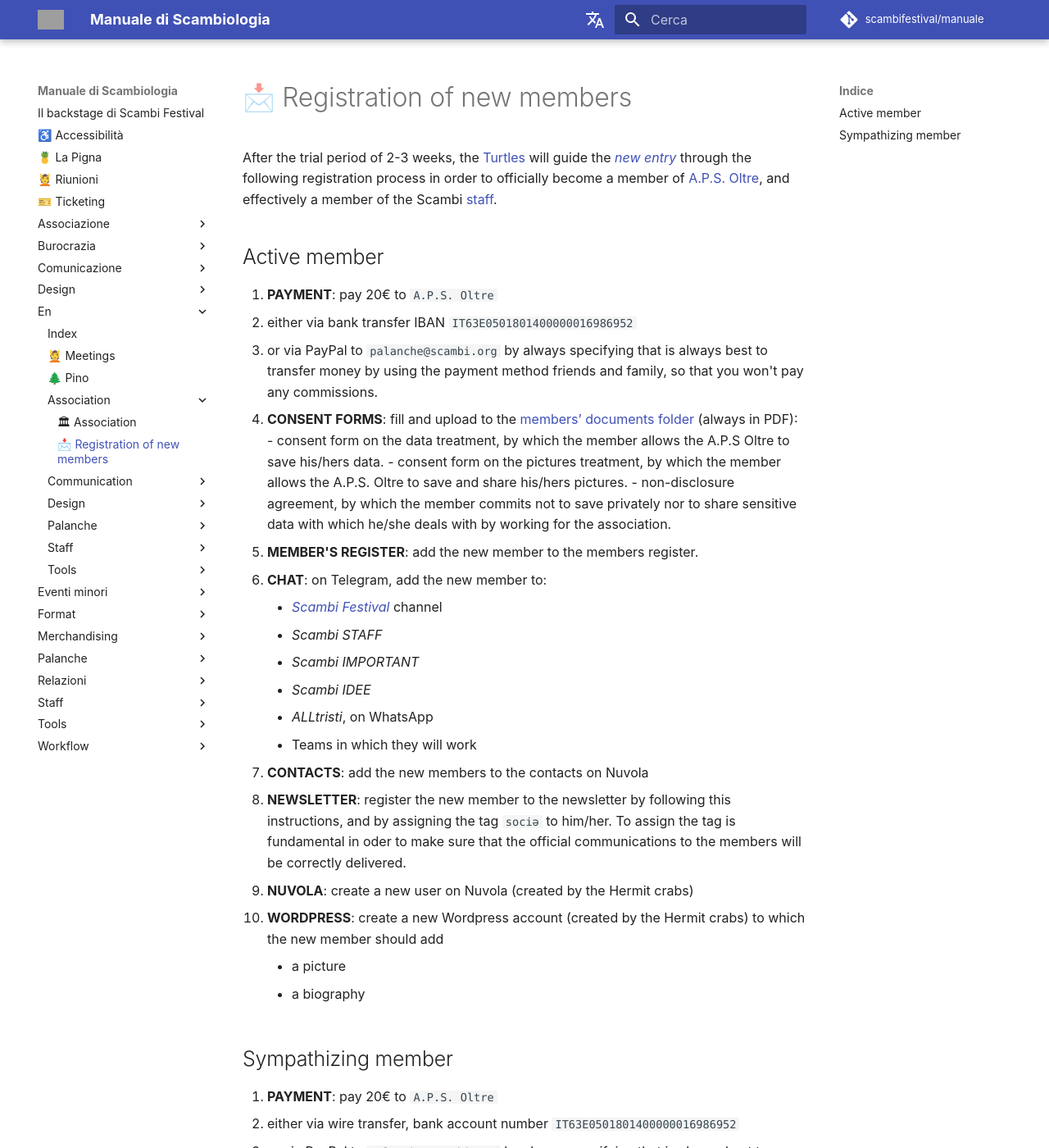
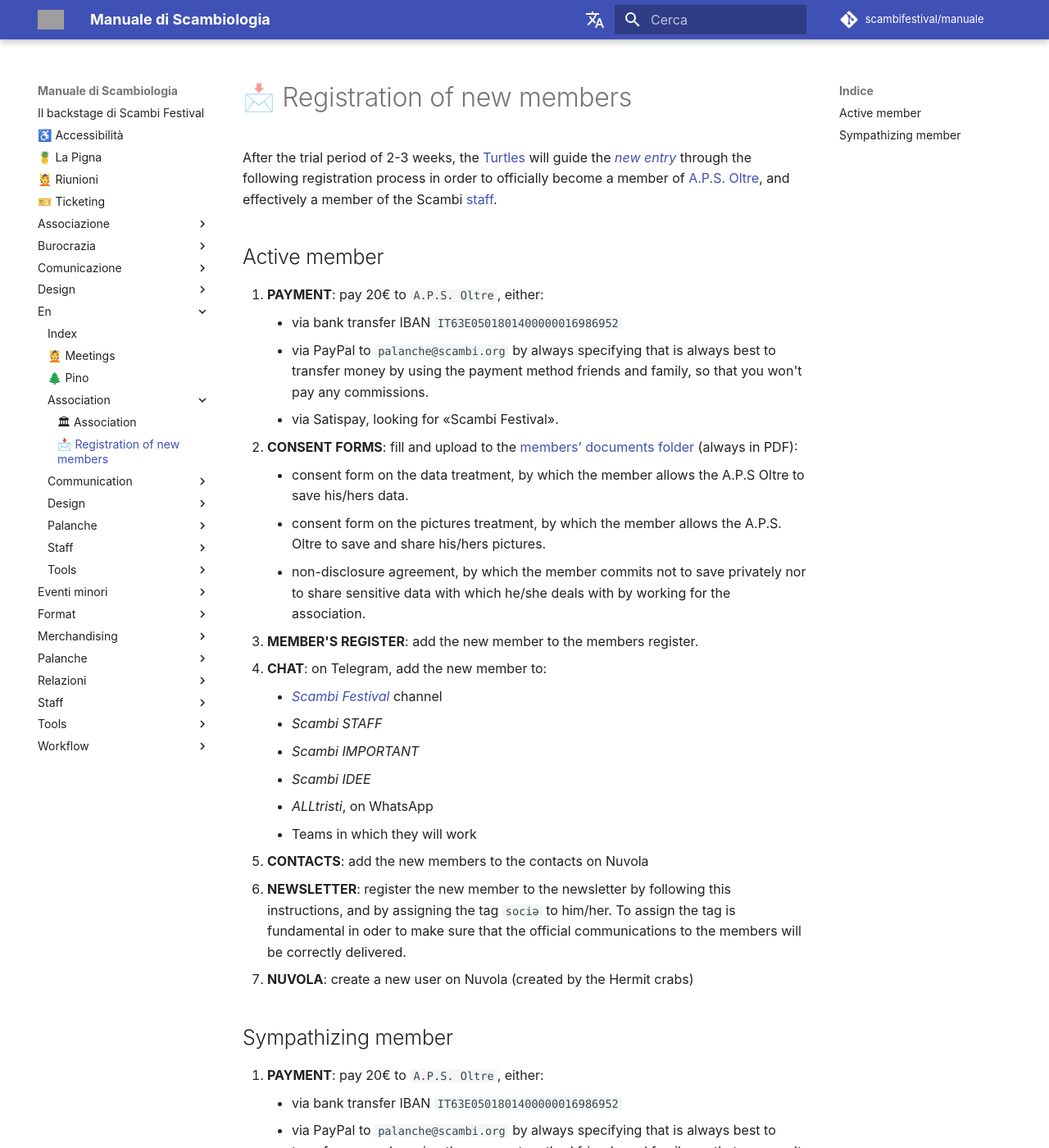
Before and after one commit to scambifestival/manuale, an MkDocs documentation site: the page built from manuale/en/association/registration.md, in a window 1280 px wide and 1400 px high. Shown: the whole window at 82% size. Built offline with MkDocs 1.6.1 and Material for MkDocs 9.7.7, drawn with Linux system fonts in a browser that asks for light colours; comment, search, counter and statistics services are not loaded; some of the changed text lies outside the part shown; grey boxes are pictures that could not be loaded.

Commit message:
added Satispay as a payment method

```diff
--- a/manuale/en/association/registration.md
+++ b/manuale/en/association/registration.md
@@ -6,33 +6,32 @@ After the trial period of 2-3 weeks, the [Turtles](../staff/teams.md#turtles) wi
 
 ## Active member
 
-1. **PAYMENT**: pay 20€ to `A.P.S. Oltre`
-   1. either via bank transfer IBAN `IT63E0501801400000016986952`
-   2. or via PayPal to `palanche@scambi.org` by always specifying that is always best to transfer money by using the payment method friends and family, so that you won't pay any commissions.
-   3. **CONSENT FORMS**: fill and upload to the [members’ documents folder](https://nuvola.scambi.org/f/118956) (always in PDF):
-	 	- consent form on the data treatment, by which the member allows the A.P.S Oltre to save his/hers data.
-		- consent form on the pictures treatment, by which the member allows the A.P.S. Oltre to save and share his/hers pictures.
-		- non-disclosure agreement, by which the member commits not to save privately nor to share sensitive data with which he/she deals with by working for the association.
-   4. **MEMBER'S REGISTER**: add the new member to the members register.
-   5. **CHAT**: on Telegram, add the new member to:
-      * [_Scambi Festival_](https://t.me/scambifestival) channel
-      * _Scambi STAFF_
-      * _Scambi IMPORTANT_
-      * _Scambi IDEE_
-      * _ALLtristi_, on WhatsApp
-      * Teams in which they will work
-   6. **CONTACTS**: add the new members to the contacts on Nuvola
-   7. **NEWSLETTER**: register the new member to the newsletter by following this instructions, and by assigning the tag `sociə` to him/her. To assign the tag is fundamental in oder to make sure that the official communications to the members will be correctly delivered.
-   8. **NUVOLA**: create a new user on Nuvola (created by the Hermit crabs)
-   9. **WORDPRESS**: create a new Wordpress account (created by the Hermit crabs) to which the new member should add
-      * a picture
-      * a biography
+1. **PAYMENT**: pay 20€ to `A.P.S. Oltre`, either:
+	* via bank transfer IBAN `IT63E0501801400000016986952`
+	* via PayPal to `palanche@scambi.org` by always specifying that is always best to transfer money by using the payment method friends and family, so that you won't pay any commissions.
+	* via Satispay, looking for <q>Scambi Festival</q>.
+2. **CONSENT FORMS**: fill and upload to the [members’ documents folder](https://nuvola.scambi.org/f/118956) (always in PDF):
+	* consent form on the data treatment, by which the member allows the A.P.S Oltre to save his/hers data.
+	* consent form on the pictures treatment, by which the member allows the A.P.S. Oltre to save and share his/hers pictures.
+	* non-disclosure agreement, by which the member commits not to save privately nor to share sensitive data with which he/she deals with by working for the association.
+4. **MEMBER'S REGISTER**: add the new member to the members register.
+5. **CHAT**: on Telegram, add the new member to:
+	* [_Scambi Festival_](https://t.me/scambifestival) channel
+	* _Scambi STAFF_
+	* _Scambi IMPORTANT_
+	* _Scambi IDEE_
+	* _ALLtristi_, on WhatsApp
+	* Teams in which they will work
+6. **CONTACTS**: add the new members to the contacts on Nuvola
+7. **NEWSLETTER**: register the new member to the newsletter by following this instructions, and by assigning the tag `sociə` to him/her. To assign the tag is fundamental in oder to make sure that the official communications to the members will be correctly delivered.
+8. **NUVOLA**: create a new user on Nuvola (created by the Hermit crabs)
 
 ## Sympathizing member
 
-1. **PAYMENT**: pay 20€ to `A.P.S. Oltre`
-   1. either via wire transfer, bank account number `IT63E0501801400000016986952`
-   2. or via PayPal to `palanche@scambi.org` by always specifying that is always best to transfer money by using the payment method friends and family, so that you won't pay any commissions.
+1. **PAYMENT**: pay 20€ to `A.P.S. Oltre`, either:
+	* via bank transfer IBAN `IT63E0501801400000016986952`
+	* via PayPal to `palanche@scambi.org` by always specifying that is always best to transfer money by using the payment method friends and family, so that you won't pay any commissions.
+	* via Satispay, looking for <q>Scambi Festival</q>.
 2. **CONSENT FORMS**: send the data treatment form and the pictures treatment form to be filled, signed, scanned and sent back in PDF format. Once all the forms are received, they should be uploaded to the “Members consent forms” folder on Nuvola.
 3. **ORGANIZATIONAL CHART**: add and place the new member on the board with the organizational chart of our staff
 4. **MEMBER'S REGISTER**: add the new member to the member's register
```
Also changed, not shown: manuale/associazione/iscrizione.md (+14 -13 lines).
